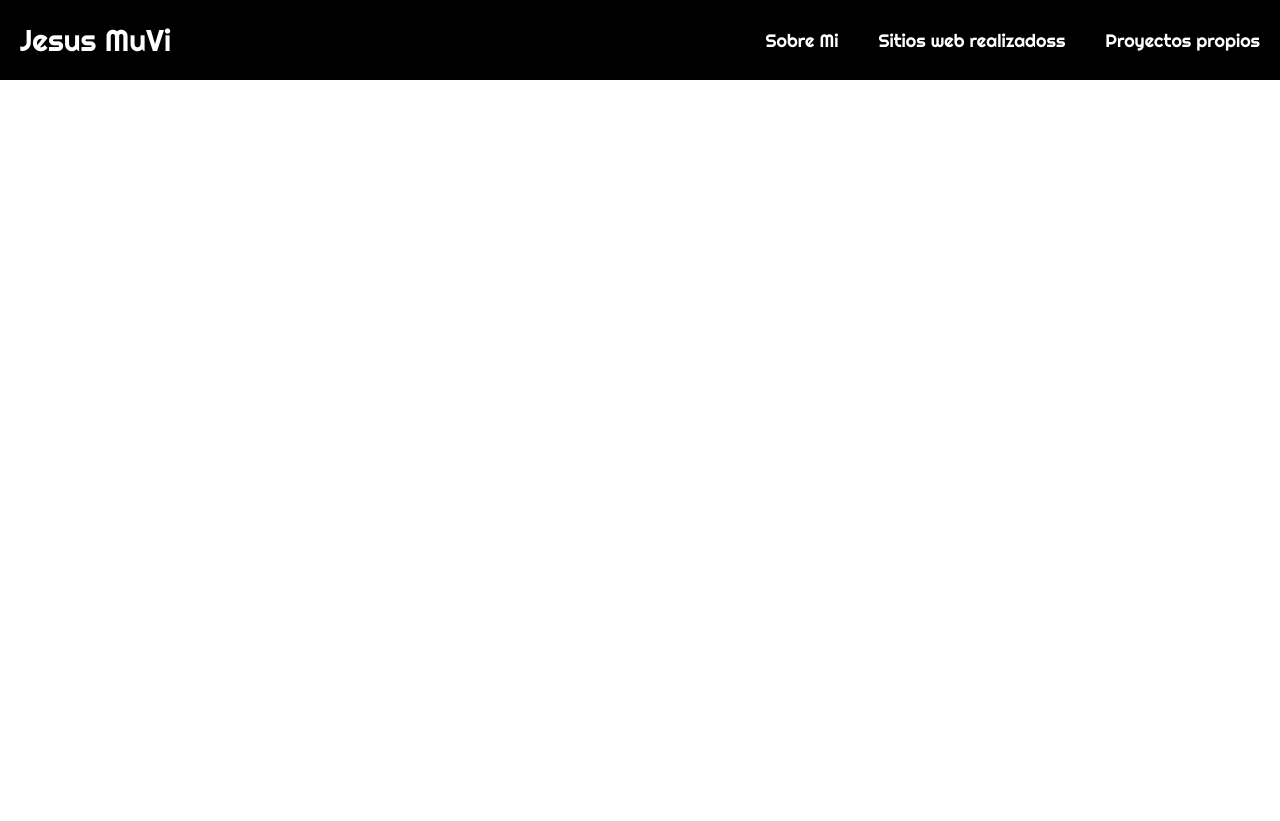
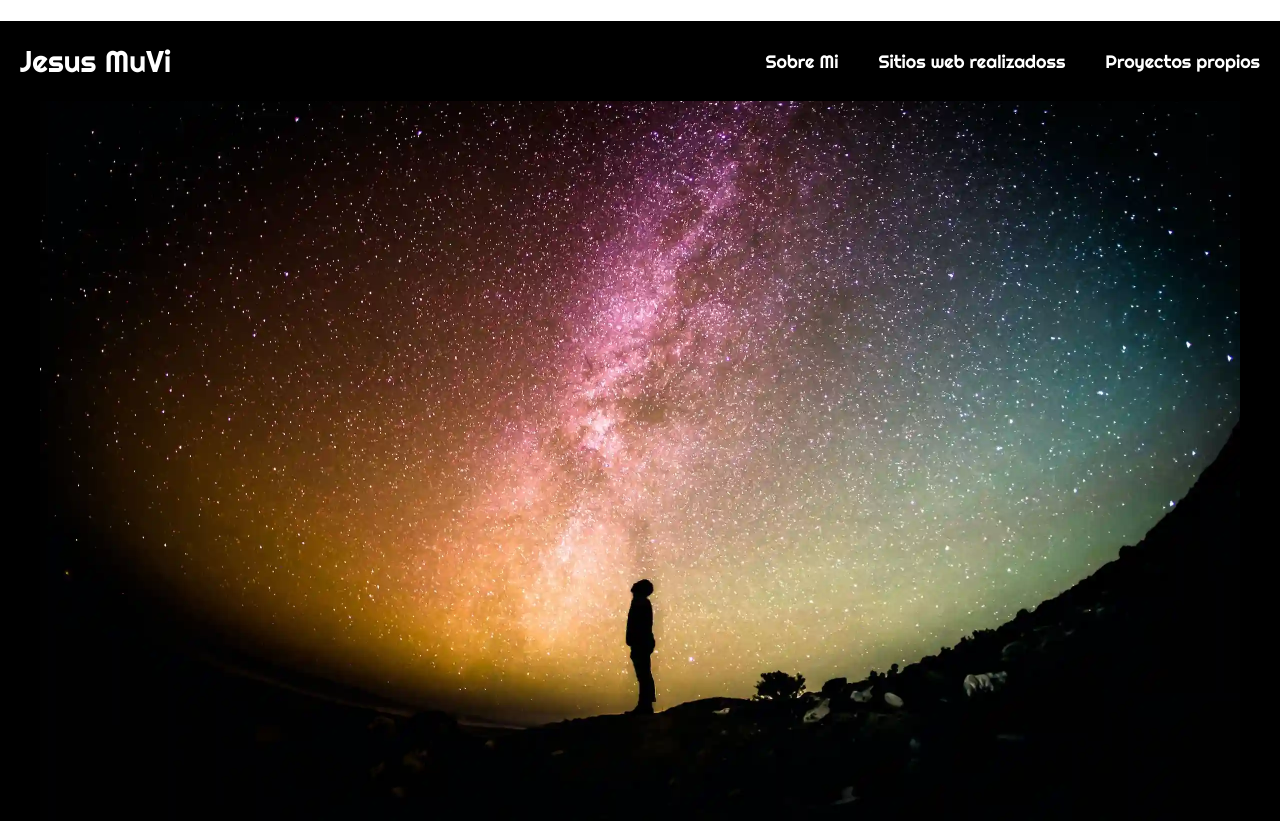
Before and after one commit to jjmuvi95/Portafolio, a plain HTML site: page index.html in a window 1280 px wide. Before the commit the page ends 800 px from the top, so only its background shows below. Drawn offline with Linux system fonts and the light colour scheme.

Commit message:
fondo cosmico

```diff
--- a/index.html
+++ b/index.html
@@ -23,6 +23,9 @@
                 <li><a href="proyectos">Proyectos propios</a></li>
             </ol>
         </nav>
+        <div class="fondocosmico">
+            <h1>Desarrolador Wordpress</h1>
+        </div>
     </header>
 
 
--- a/styles/style.css
+++ b/styles/style.css
@@ -22,7 +22,6 @@ header{
     margin: 0px;
     width: 100%;
     height: 100vh;
-    border: 2px;
 
 }
 nav a {
@@ -30,6 +29,7 @@ nav a {
 
 }
 nav{
+    position: absolute;
     display:flex;
     margin: 0px;
     padding: 0px;
@@ -66,3 +66,17 @@ ol{
     justify-content: end;
     align-items: center;
 }
+
+.fondocosmico{
+    height: 80%;
+    margin: 0;
+    padding: 0;
+    width: 100%;
+    height: 100vh;
+    background-image: url("/images/greg-rakozy-oMpAz-DN-9I-unsplash.webp");
+    background-image: -moz-radial-gradient();
+    background-size: contain;
+    background-repeat: no-repeat;
+    background-color: var(--black);
+    background-position: center;
+}
```
